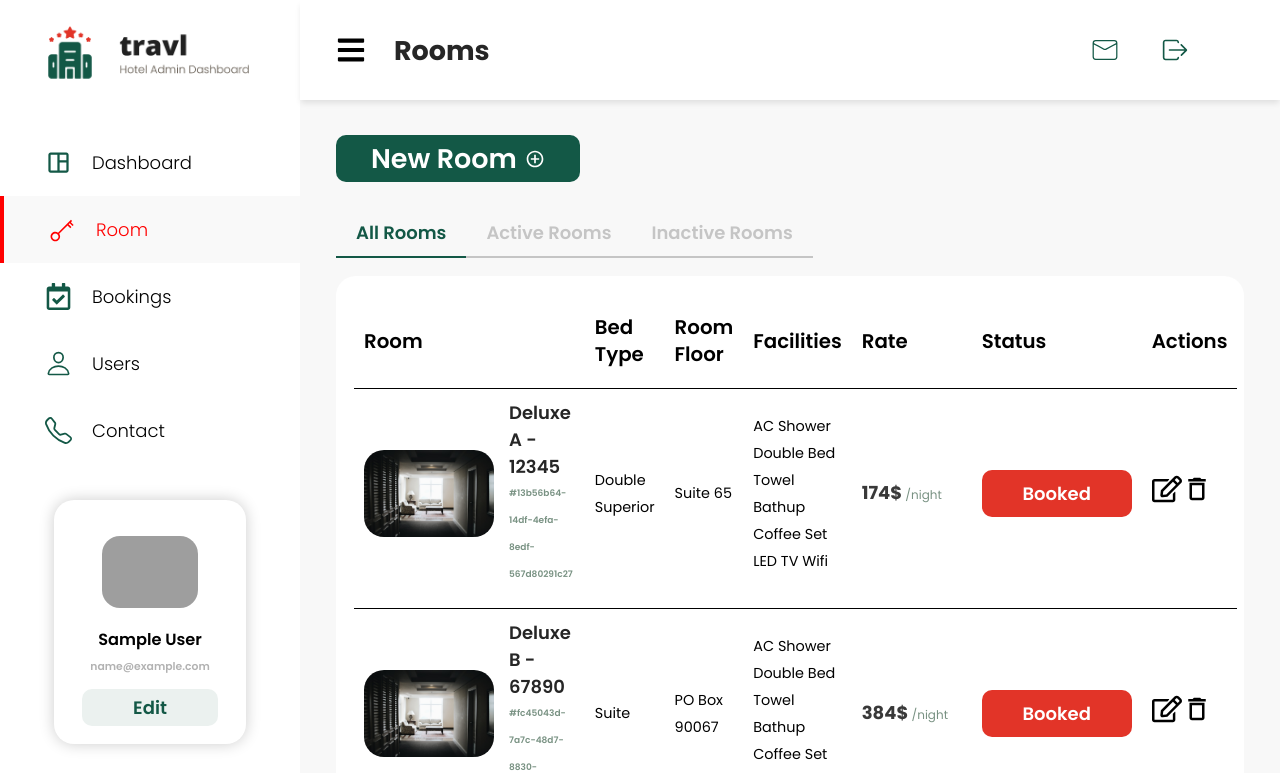
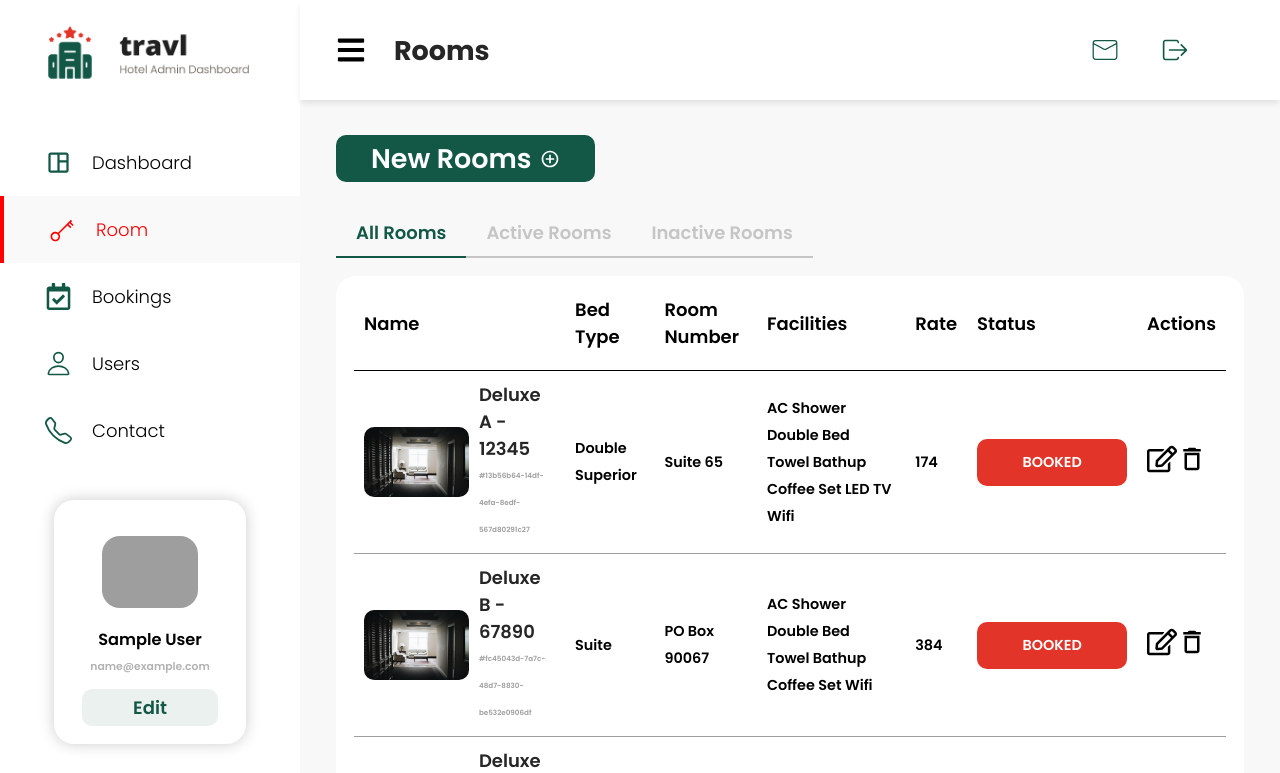
Before and after one commit to danipoav/Dashboard-Hotel, a React (Vite) app: page /home/room in a window 1280 px wide. Shown: the top 773 px of the page. Built offline with nearby package versions, Linux system fonts and the light colour scheme; sample sign-in values are in the browser's storage; grey boxes are pictures that could not be loaded; a web font is replaced by a local one.

Commit message:
Changing rooms page using generic pages

```diff
--- a/src/components/Dashboard/Contact/Contact.styles.js
+++ b/src/components/Dashboard/Contact/Contact.styles.js
@@ -41,8 +41,13 @@ export const ID = styled.p`
 `;
 
 export const Text = styled.p`
-    color: #393939;
     font-size: 0.8em;
+    ${(props) => {
+        if (props.status === 'active') return `color:#5AD07A;text-transform:uppercase`;
+        if (props.status === 'inactive') return `color:#E23428;text-transform:uppercase`;
+        if (props.status === 'Available') return `background-color:#5AD07A;padding: 10px 25px;border-radius: 10px;color:white;width: 150px;text-transform:uppercase;text-align:center;`;
+        if (props.status === 'Booked') return `background-color:#E23428;padding: 10px 25px;border-radius: 10px;color:white;width: 150px;text-transform:uppercase;text-align:center;`;
+    }};
 `
 
 export const TextStatus = styled.p`
--- a/src/components/Dashboard/Contact/ContactCreate.jsx
+++ b/src/components/Dashboard/Contact/ContactCreate.jsx
@@ -24,16 +24,6 @@ export default function ContactCreate() {
     useEffect(() => {
         if (contact) {
             setData(contact);
-        } else {
-            setData({
-                name: "",
-                join_date: "",
-                job_desc: "",
-                phone: "",
-                status: "",
-                days: ["Monday", "Sunday"],
-                photo: ""
-            });
         }
     }, [contact]);
 
--- a/src/components/Dashboard/Generic/TableComponent.jsx
+++ b/src/components/Dashboard/Generic/TableComponent.jsx
@@ -27,7 +27,7 @@ export default function TableComponent({ titles, datas, actions }) {
                         <Tr key={data.id}>
                             <Td>
                                 <div onClick={() => actions.handleShow(data)} style={{ display: 'flex', gap: '10px', alignItems: 'center', cursor: 'pointer' }}>
-                                    <img src={data.photo} alt={`Guest ${data.name}`} style={{ width: '60px', borderRadius: '10px' }} />
+                                    <img src={data.photo} alt={`Guest ${data.name}`} style={{height:'70px', width: 'auto', borderRadius: '10px' }} />
                                     <div style={{ textAlign: 'left' }}>
                                         <Name>{data.name}</Name>
                                         <ID style={{ fontSize: '0.4em' }}>#{data.id}</ID>
@@ -36,7 +36,11 @@ export default function TableComponent({ titles, datas, actions }) {
                             </Td>
                             {titles.map((title) => (
                                 <Td key={title.key} style={{ width: title.width || 'auto' }}>
-                                    <Text>{data[title.key]}</Text>
+                                    <Text status={data[title.key]}>
+                                        {Array.isArray(data[title.key])
+                                            ? data[title.key].join(', ')
+                                            : data[title.key]}
+                                    </Text>
                                 </Td>
                             ))}
                             <Td>
--- a/src/components/Dashboard/Room/Room.jsx
+++ b/src/components/Dashboard/Room/Room.jsx
@@ -5,6 +5,8 @@ import { useSelector, useDispatch } from 'react-redux';
 import { FaRegEdit } from "react-icons/fa";
 import { useEffect } from 'react';
 import { fetchRooms, deleteRoom, unFetchRoom, fetchRoom } from '../../../store/thunk/roomThunk';
+import GenericPage from '../Generic/GenericPage';
+import TableComponent from '../Generic/TableComponent';
 
 export default function Room() {
 
@@ -31,63 +33,86 @@ export default function Room() {
     navigate(`show/${room.id}`, { state: { room } });
   };
 
+  const filters = [
+    { name: 'All Rooms', active: true },
+    { name: 'Active Rooms', active: false },
+    { name: 'Inactive Rooms', active: false }
+  ]
+
+  const titles = [
+    { key: 'bed_type', name: 'Bed Type' },
+    { key: 'room_number', name: 'Room Number' },
+    { key: 'facilities', name: 'Facilities' },
+    { key: 'price', name: 'Rate' },
+    { key: 'status', name: 'Status' },
+  ]
+
+  const actions = {
+    handleEdit: (data) => handleEdit(data),
+    handleDelete: (id) => deleteRoom(id),
+    handleShow: (data) => handleShow(data)
+  }
+
   return (
     <>
       <Outlet />
       {location.pathname === '/home/room' && (
-        <Container>
-          <ButtonCreate onClick={handleCreate}>
-            New Room <MdAddCircleOutline size={20} />
-          </ButtonCreate>
-          <Ul>
-            <Li active>All Rooms</Li>
-            <Li>Active Rooms</Li>
-            <Li>Inactive Rooms</Li>
-          </Ul>
-          <Content>
-            <table style={{ borderCollapse: 'collapse', width: '100%' }}>
-              <thead>
-                <tr style={{borderBottom:'1px solid black'}}>
-                  <Th>Room</Th>
-                  <Th>Bed Type</Th>
-                  <Th>Room Floor</Th>
-                  <Th>Facilities</Th>
-                  <Th>Rate</Th>
-                  <Th>Status</Th>
-                  <Th>Actions</Th>
-                </tr>
-              </thead>
-              <tbody>
-                {rooms.map((room) => (
-                  <Tr key={room.id}>
-                    <Td>
-                      <CardGuest onClick={() => handleShow(room)}>
-                        <img src={room.photo} alt={`Room ${room.name}`} />
-                        <div style={{ textAlign: 'left' }}>
-                          <Name>{room.name}</Name>
-                          <ID>#{room.id}</ID>
-                        </div>
-                      </CardGuest>
-                    </Td>
-                    <Td>{room.bed_type}</Td>
-                    <Td>{room.room_number}</Td>
-                    <Td>{room.facilities}</Td>
-                    <Td>
-                      <Price>{room.price}$<span> /night</span></Price>
-                    </Td>
-                    <Td>
-                      <ButtonStatus status={room.status}>{room.status}</ButtonStatus>
-                    </Td>
-                    <Td>
-                      <FaRegEdit size={30} cursor={'pointer'} onClick={() => handleEdit(room)} />
-                      <MdDeleteOutline size={30} style={{ cursor: 'pointer' }} onClick={() => dispatch(deleteRoom(room.id))} />
-                    </Td>
-                  </Tr>
-                ))}
-              </tbody>
-            </table>
-          </Content>
-        </Container>
+        // <Container>
+        //   <ButtonCreate onClick={handleCreate}>
+        //     New Room <MdAddCircleOutline size={20} />
+        //   </ButtonCreate>
+        //   <Ul>
+        //     <Li active>All Rooms</Li>
+        //     <Li>Active Rooms</Li>
+        //     <Li>Inactive Rooms</Li>
+        //   </Ul>
+        //   <Content>
+        //     <table style={{ borderCollapse: 'collapse', width: '100%' }}>
+        //       <thead>
+        //         <tr style={{borderBottom:'1px solid black'}}>
+        //           <Th>Room</Th>
+        //           <Th>Bed Type</Th>
+        //           <Th>Room Floor</Th>
+        //           <Th>Facilities</Th>
+        //           <Th>Rate</Th>
+        //           <Th>Status</Th>
+        //           <Th>Actions</Th>
+        //         </tr>
+        //       </thead>
+        //       <tbody>
+        //         {rooms.map((room) => (
+        //           <Tr key={room.id}>
+        //             <Td>
+        //               <CardGuest onClick={() => handleShow(room)}>
+        //                 <img src={room.photo} alt={`Room ${room.name}`} />
+        //                 <div style={{ textAlign: 'left' }}>
+        //                   <Name>{room.name}</Name>
+        //                   <ID>#{room.id}</ID>
+        //                 </div>
+        //               </CardGuest>
+        //             </Td>
+        //             <Td>{room.bed_type}</Td>
+        //             <Td>{room.room_number}</Td>
+        //             <Td>{room.facilities}</Td>
+        //             <Td>
+        //               <Price>{room.price}$<span> /night</span></Price>
+        //             </Td>
+        //             <Td>
+        //               <ButtonStatus status={room.status}>{room.status}</ButtonStatus>
+        //             </Td>
+        //             <Td>
+        //               <FaRegEdit size={30} cursor={'pointer'} onClick={() => handleEdit(room)} />
+        //               <MdDeleteOutline size={30} style={{ cursor: 'pointer' }} onClick={() => dispatch(deleteRoom(room.id))} />
+        //             </Td>
+        //           </Tr>
+        //         ))}
+        //       </tbody>
+        //     </table>
+        //   </Content>
+        // </Container>
+        <GenericPage title={'Rooms'} onCreate={handleCreate} filters={filters}>
+          <TableComponent titles={titles} datas={rooms} actions={actions} />
+        </GenericPage>
       )}
     </>
   );
--- a/src/components/Dashboard/Room/RoomCreate.jsx
+++ b/src/components/Dashboard/Room/RoomCreate.jsx
@@ -24,16 +24,6 @@ export default function RoomCreate() {
   useEffect(() => {
     if (room) {
       setData(room);
-    } else {
-      setData({
-        name: "",
-        photo: "",
-        room_number: "",
-        bed_type: "",
-        facilities: "",
-        status: "",
-        price: ""
-      });
     }
   }, [room]);
 
```
Also changed, not shown: src/components/Dashboard/Contact/Contact.jsx (+0 -55 lines), src/data/contact.js (+10 -10 lines).
